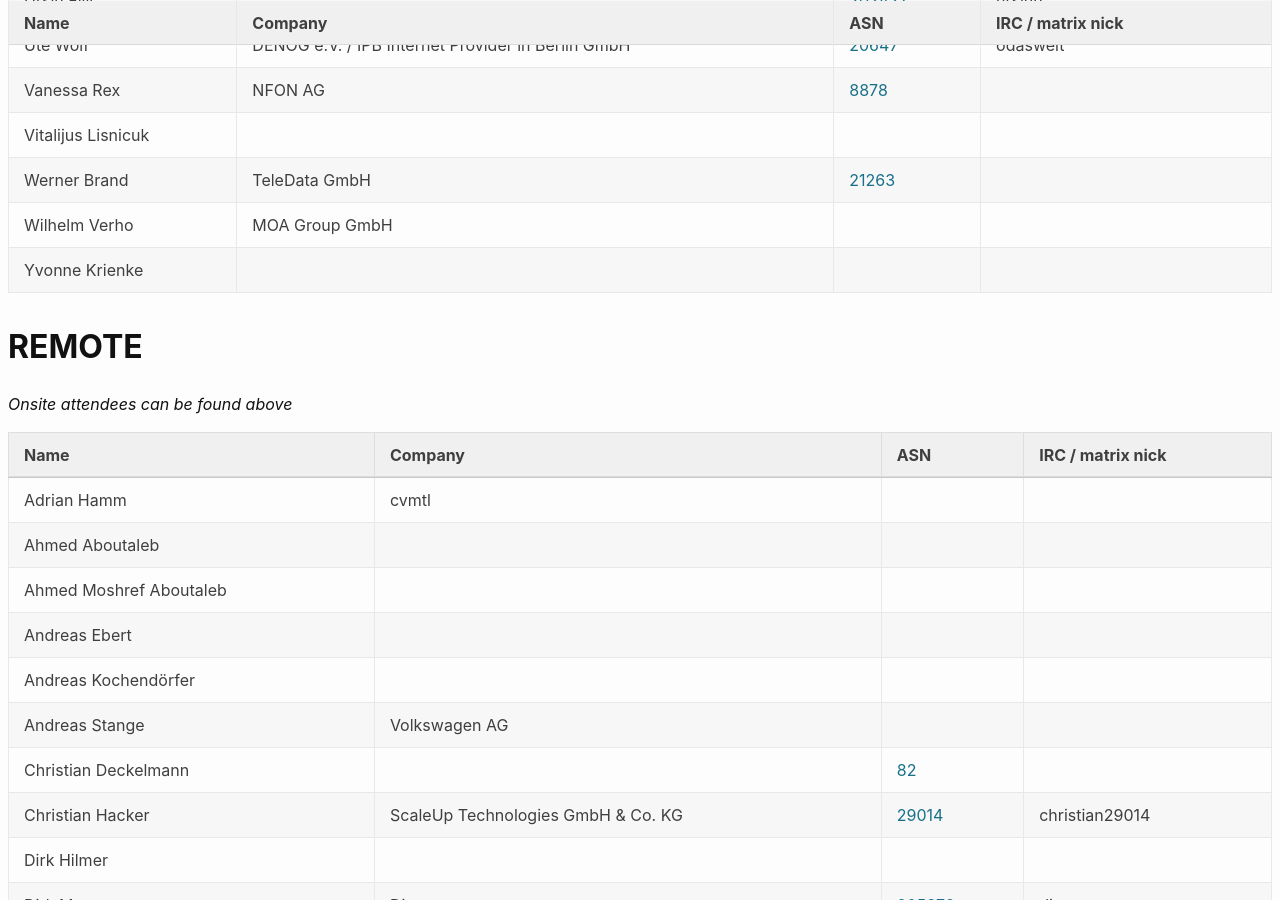
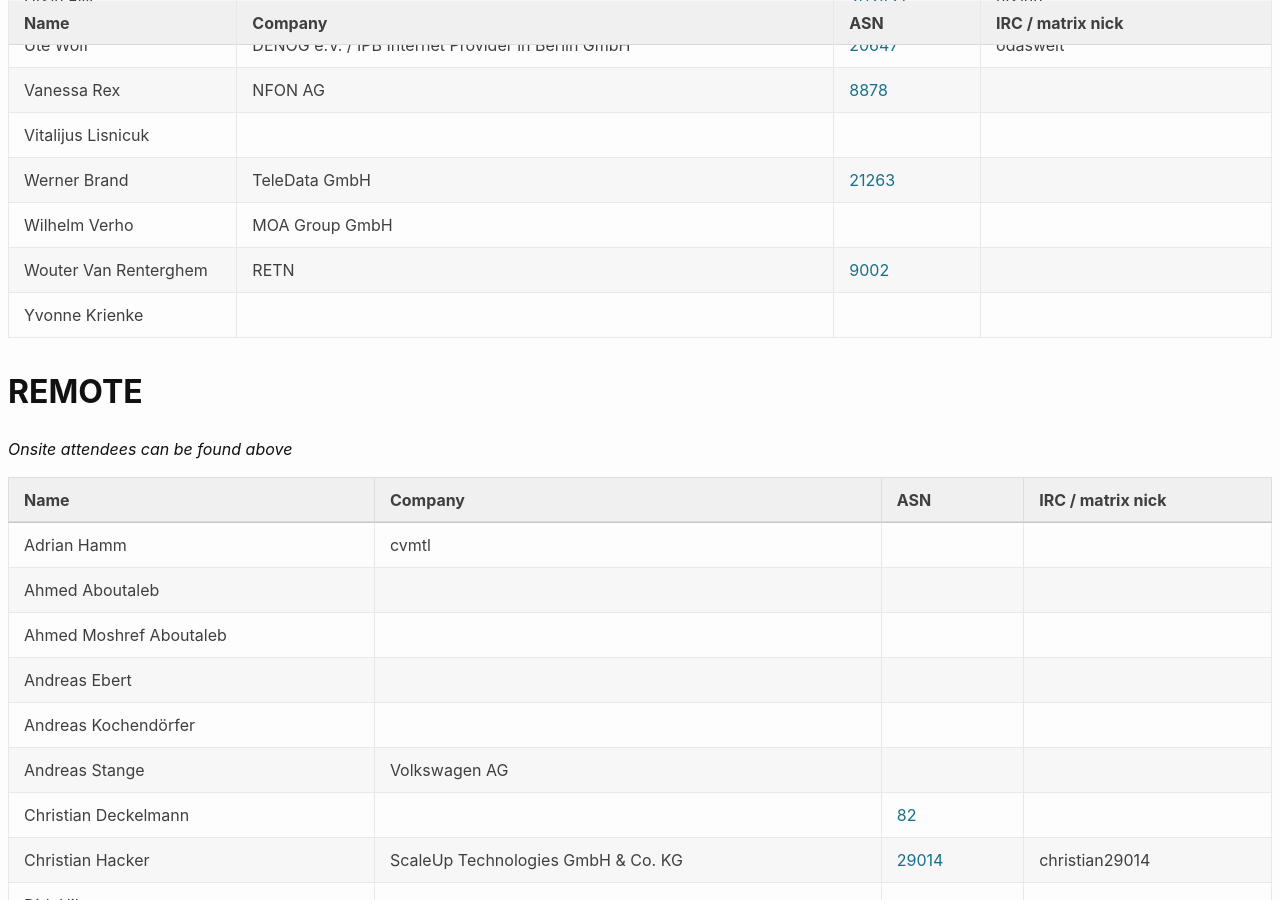
Before and after one commit to denog/pretix-attendeelist, a Jekyll site: the page built from denog16/index.markdown, in a window 1280 px wide and 900 px high, scrolled down 11410 px. Built offline with Jekyll 4.4.1, drawn with Linux system fonts in a browser that asks for light colours.

Commit message:
Latest data: Tue Sep 17 08:11:04 UTC 2024

```diff
--- a/_data/attendees_denog16_onsite.json
+++ b/_data/attendees_denog16_onsite.json
@@ -1518,6 +1518,12 @@
     "asn": null
   },
   {
+    "name": "Wouter Van Renterghem",
+    "company": "RETN",
+    "irc": null,
+    "asn": "9002"
+  },
+  {
     "name": "Yvonne Krienke",
     "company": null,
     "irc": null,
```
